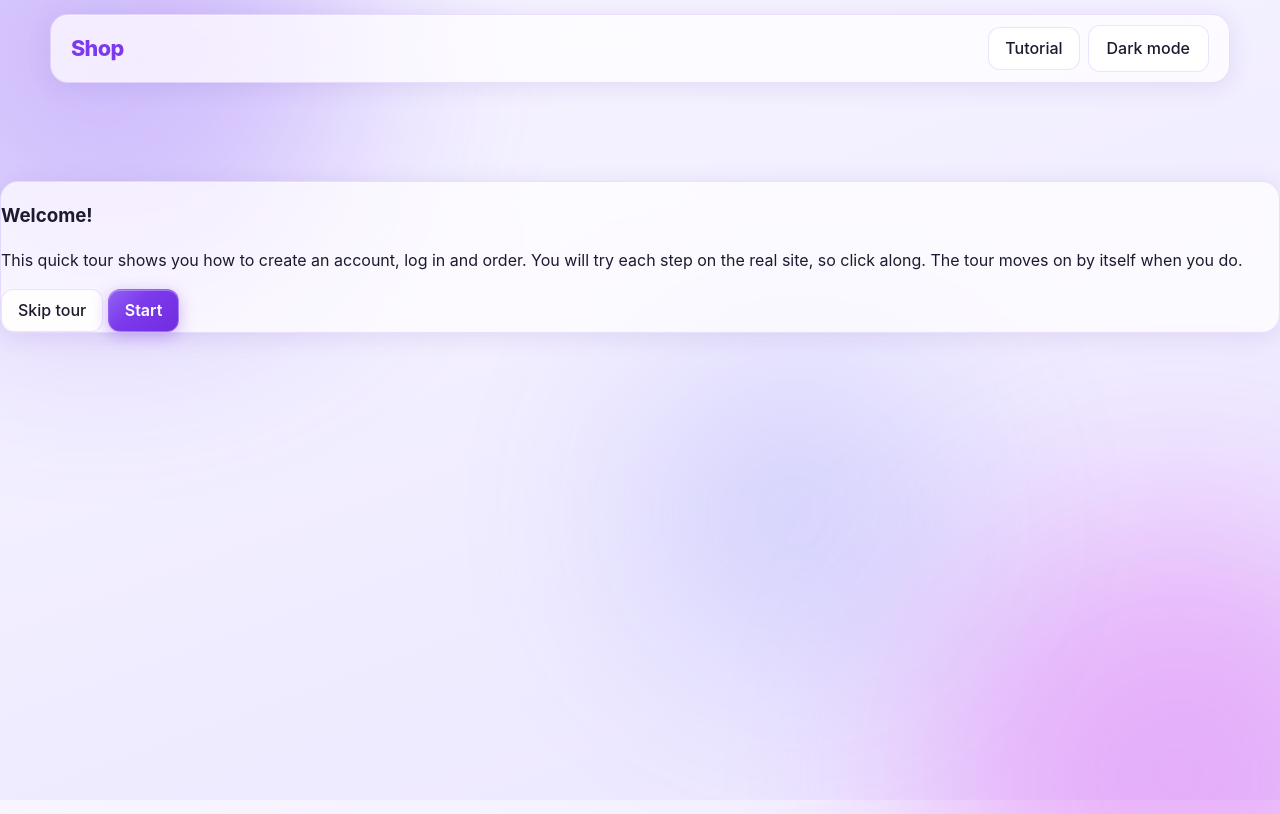
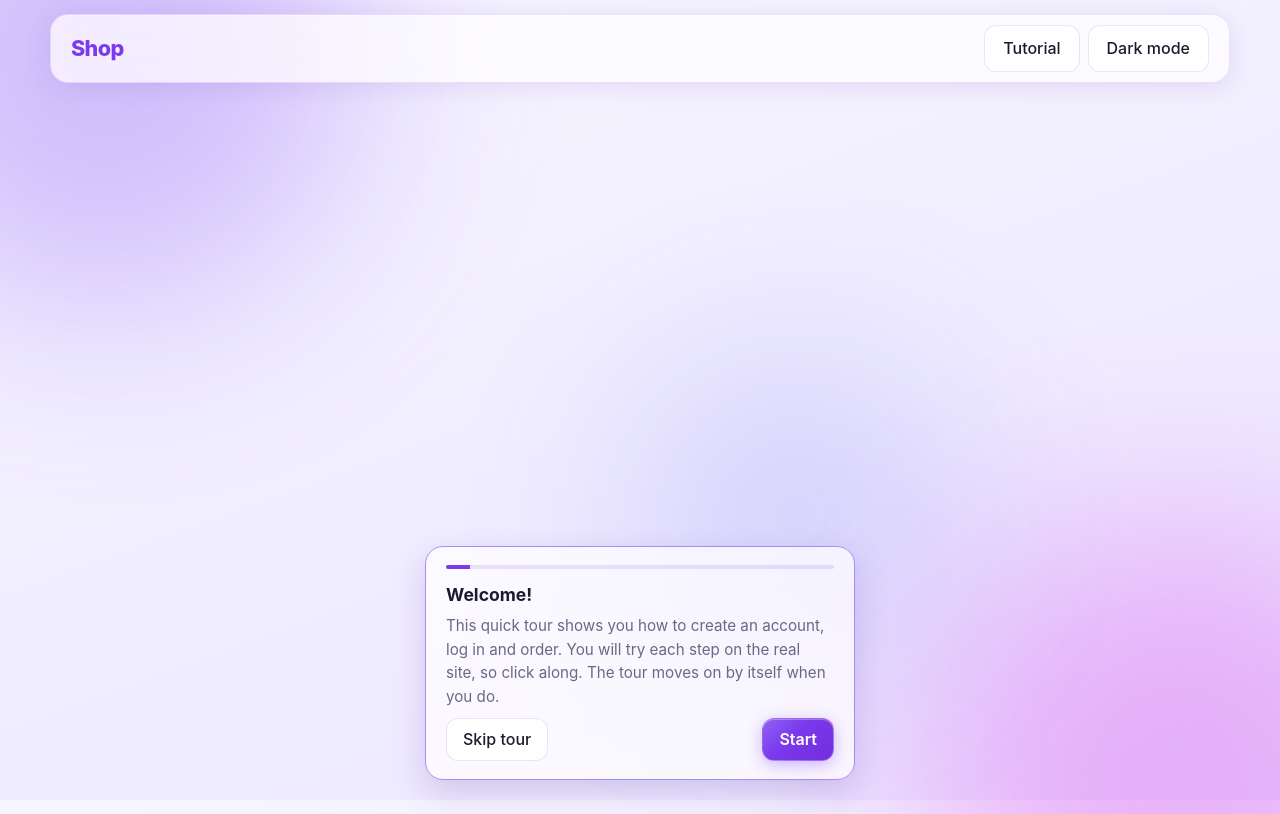
Before and after one commit to moviewatcher1946-hue/glass-shop, a website: page public/index.html in a window 1280 px wide. Drawn offline with Linux system fonts and the light colour scheme; no server answers.

Commit message:
Update style.css

```diff
--- a/public/style.css
+++ b/public/style.css
@@ -135,3 +135,17 @@ dialog::backdrop { background: rgba(14, 12, 26, .5); backdrop-filter: blur(5px);
   .card footer b { text-align: center; }
 }
 @media (prefers-reduced-motion: reduce) { * { transition: none !important; scroll-behavior: auto !important; } }
+
+/* Interactive tutorial */
+nav button, #theme, #tour-btn { padding: 10px 18px; }
+.tour-hl { position: relative; z-index: 6; outline: 3px solid var(--acc); outline-offset: 4px; border-radius: 12px; animation: tourPulse 1.4s infinite; }
+@keyframes tourPulse { 0%, 100% { box-shadow: 0 0 0 0 rgba(124, 58, 237, .55); } 50% { box-shadow: 0 0 0 12px rgba(124, 58, 237, 0); } }
+#tour { position: fixed; bottom: 20px; left: 50%; transform: translateX(-50%); width: min(430px, calc(100% - 28px)); z-index: 50; padding: 18px 20px; border-color: var(--acc2); box-shadow: var(--shadow-hover); }
+#tour.in-dlg { position: static; transform: none; width: auto; margin-top: 18px; }
+#tour h3 { margin: 0 0 6px; font-size: 1.1rem; }
+#tour p { margin: 0 0 10px; color: var(--muted); font-size: .95rem; }
+#tour .tour-hint { color: var(--acc); font-weight: 600; font-size: .9rem; }
+.tour-actions { display: flex; gap: 8px; justify-content: flex-end; flex-wrap: wrap; }
+.tour-actions [data-t="skip"] { margin-right: auto; }
+.tour-bar { height: 4px; border-radius: 4px; background: var(--border); margin-bottom: 12px; overflow: hidden; }
+.tour-bar i { display: block; height: 100%; background: var(--acc); transition: width .3s; }
```
